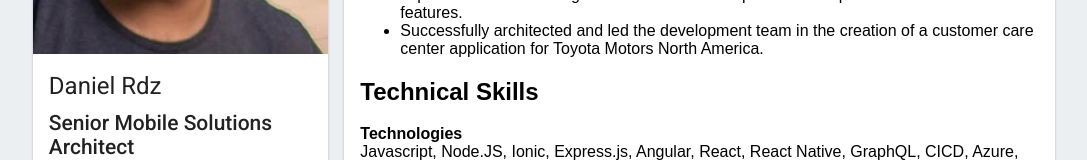
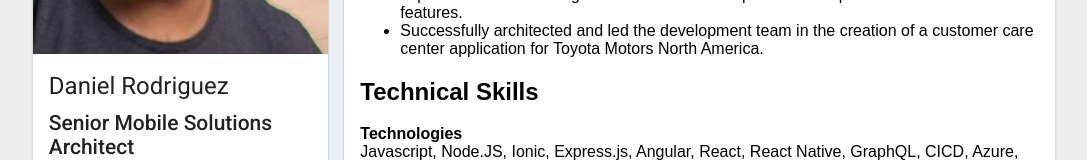
Before and after one commit to danymar24/resume, a React (Create React App) app: page / in a window 1280 px wide. Shown: the part 371-531 px from the top of the page, without its empty margins (96-1183 px from the left). Built offline with nearby package versions, Linux system fonts and the light colour scheme; no server answers.

Commit message:
Added full lastname

```diff
--- a/src/components/InfoComponent.js
+++ b/src/components/InfoComponent.js
@@ -11,7 +11,7 @@ const styles={
 }
 
 const info={
-    name: 'Daniel Rdz',
+    name: 'Daniel Rodriguez',
     title: 'Senior Mobile Solutions Architect',
     phone: '(469) 774 35 71',
     email: {
@@ -35,7 +35,7 @@ function Info(props) {
     return (
         <Card>
             <CardMedia image="images/danielrdz.jpg"
-                       title="Daniel Rdz"
+                       title="Daniel Rodriguez"
                        className={classes.media} />
             <CardContent>
                 <Typography gutterBottom variant="headline" component="h2">
```
